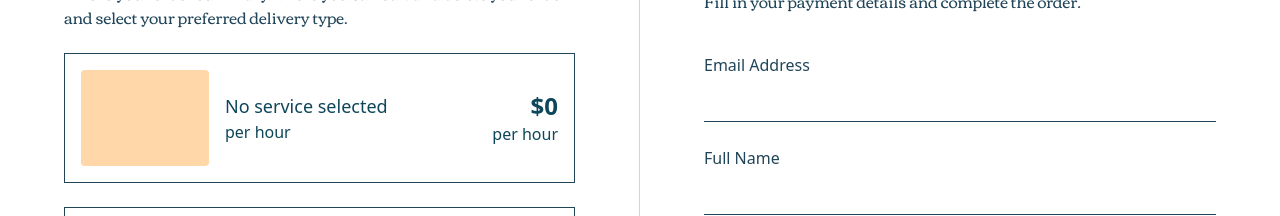
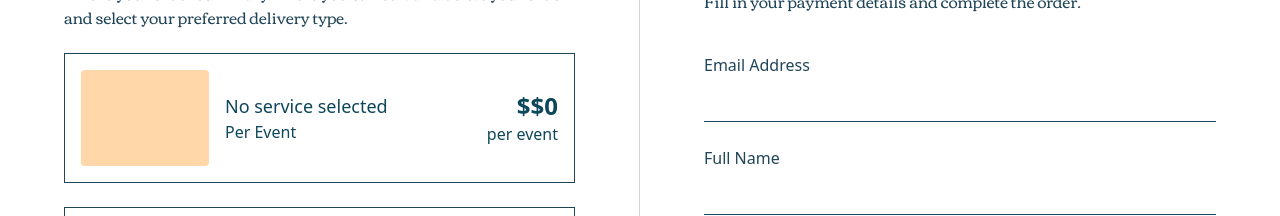
Before and after one commit to Jomar77/SEBS-Website, a React (Vite) app in the folder sebs-website/: page /booking/details in a window 1280 px wide. Shown: the part 399-615 px from the top of the page. Built offline with nearby package versions, Linux system fonts and the light colour scheme; no server answers.

Commit message:
feat: Enhance BookingFormSection with service image display and update pricing details

```diff
--- a/sebs-website/src/Components/Booking/BookingForm/BookingFormSection.jsx
+++ b/sebs-website/src/Components/Booking/BookingForm/BookingFormSection.jsx
@@ -44,9 +44,9 @@ const BookingFormSection = ({ onSubmit, selectedService, selectedDate }) => {
   };
 
   return (
-    <div className="flex flex-col md:flex-row w-full min-h-screen bg-white">
+  <div className="flex flex-col md:flex-row w-full min-h-screen bg-white">
       {/* Booking Overview */}
-      <div className="md:w-1/2 w-full p-16 border-r border-gray-300 flex flex-col justify-start">
+  <div className="md:w-1/2 w-full p-16 border-r border-gray-300 flex flex-col justify-start">
         <h2 className="font-corben-reg text-4xl text-[#fb8950] mb-2">Booking Overview</h2>
         <p className="font-corben-reg text-[#204558] mb-6">
           This is your order summary where you can edit and delete your order and select your preferred delivery type.
@@ -54,22 +54,32 @@ const BookingFormSection = ({ onSubmit, selectedService, selectedDate }) => {
         {/* Package Card */}
         <div className="border border-[#204558] p-4 flex items-center justify-between mb-6">
           <div className="flex items-center gap-4">
-            <div className="bg-orange-200 w-32 h-24 rounded" />
+            {selectedService?.imageUrl ? (
+              <img
+                src={selectedService.imageUrl}
+                alt={selectedService.imageAlt || selectedService.title || "Service image"}
+                className="w-32 h-24 object-cover rounded"
+                loading="lazy"
+              />
+            ) : (
+              <div className="bg-orange-200 w-32 h-24 rounded" />
+            )}
             <div>
               <div className="text-lg font-medium text-[#0e465a]">
                 {selectedService?.title || "No service selected"}
               </div>
               <div className="text-[#0e465a]">
-                {selectedService?.desc || "per hour"}
+                {selectedService?.desc || "Per Event"}
               </div>
             </div>
           </div>
           <div className="text-right">
             <div className="text-2xl font-semibold text-[#0e465a]">
-              {selectedService?.price || "$0"}
+              ${selectedService?.basePrice || "$0"}
             </div>
             <div className="text-[#0e465a]">
-              per hour
+              {/* Only show 'per event' if desc is not present or is 'per event' */}
+              {(!selectedService?.desc || selectedService?.desc.toLowerCase().includes("event")) ? "per event" : selectedService?.desc}
             </div>
           </div>
         </div>
```
